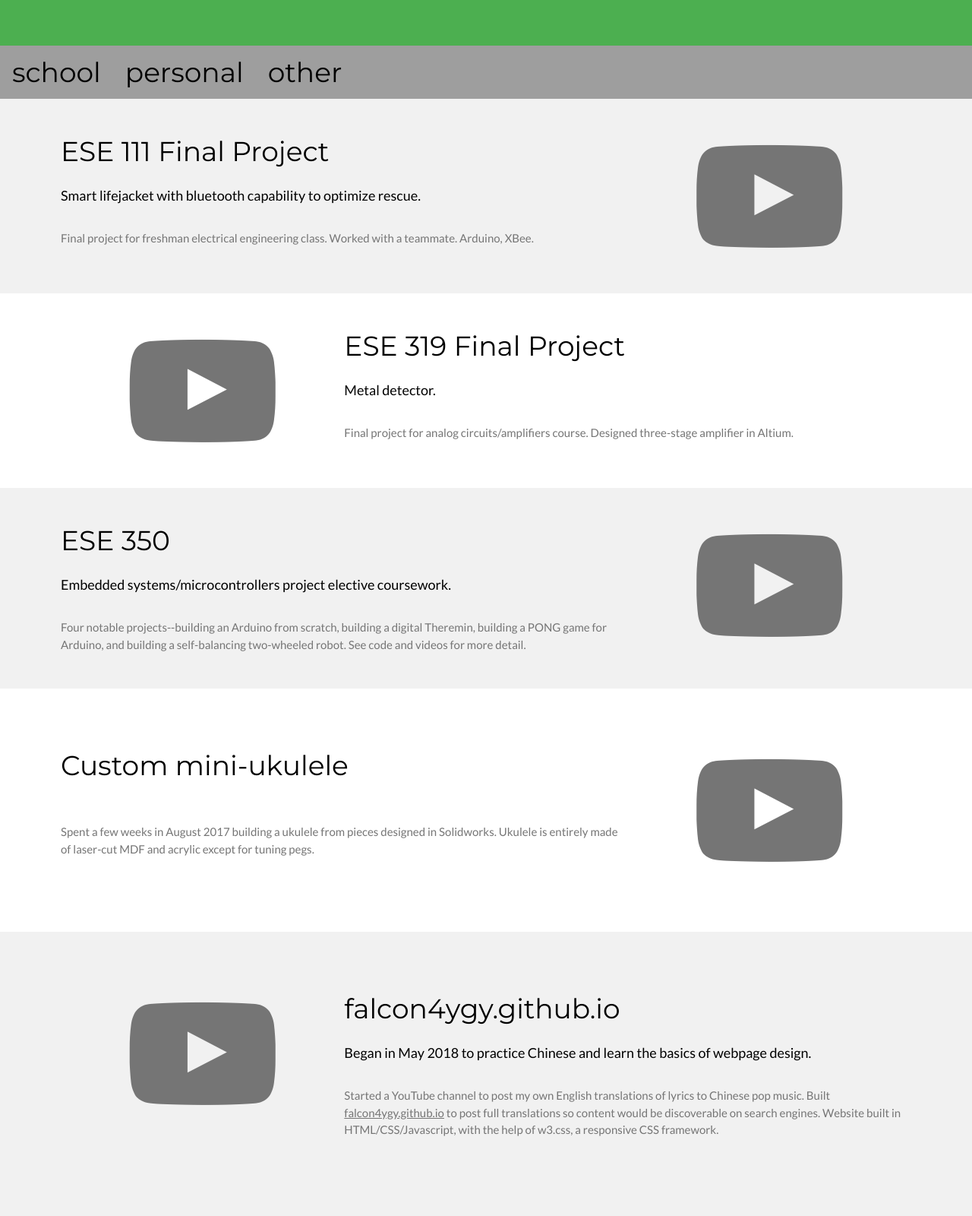
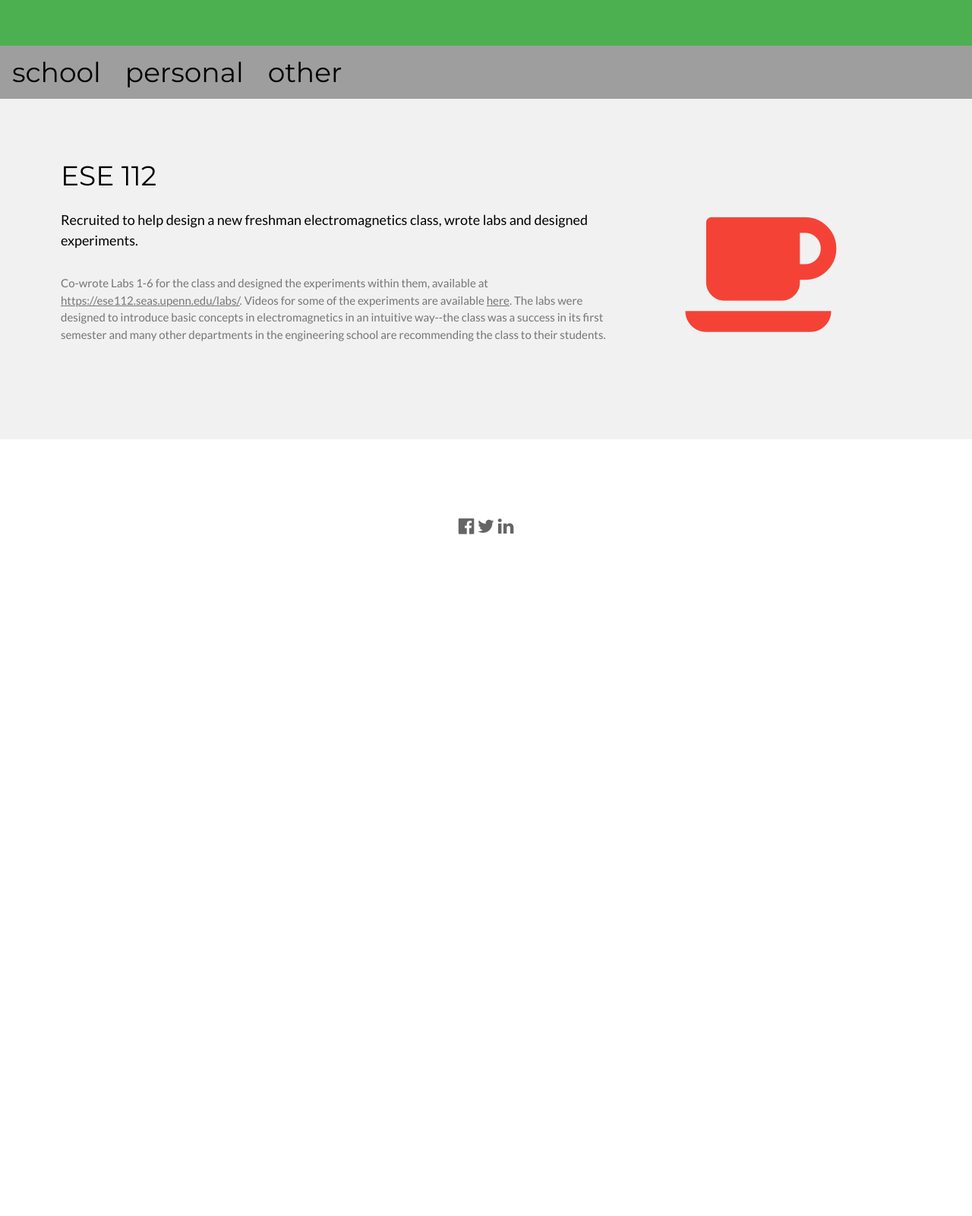
Before and after one commit to absentmindless/personal-webpage, a plain HTML site: page works/index.html in a window 1280 px wide. Shown: the part 180-1780 px from the top of the page at 76% size. After the commit the page ends 986 px from the top, so only its background shows below. Drawn offline with Linux system fonts and the light colour scheme.

Commit message:
Update index.html

```diff
--- a/works/index.html
+++ b/works/index.html
@@ -44,7 +44,7 @@ body,h1,h2,h3,h4,h5,h6 {font-family: "Lato", sans-serif}
 </div>
 
 <!-- ---------------------- SCHOOL ---------------------------->
-<div id="school" class="pcat">
+<div id="school" class="pcat" style="display:none">
 <div class="w3-row-padding w3-padding-32 w3-container w3-light-grey">
   <div style="padding:0px 64px">
     <div class="w3-twothird">
@@ -86,7 +86,7 @@ body,h1,h2,h3,h4,h5,h6 {font-family: "Lato", sans-serif}
 </div>
 
 <!-- ----------------------- PERSONAL ---------------------------->
-<div id="personal" class="pcat">
+<div id="personal" class="pcat" style="display:none">
 <div class="w3-row-padding w3-padding-64 w3-container">
   <div style="padding:0px 64px">
     <div class="w3-twothird">
```
